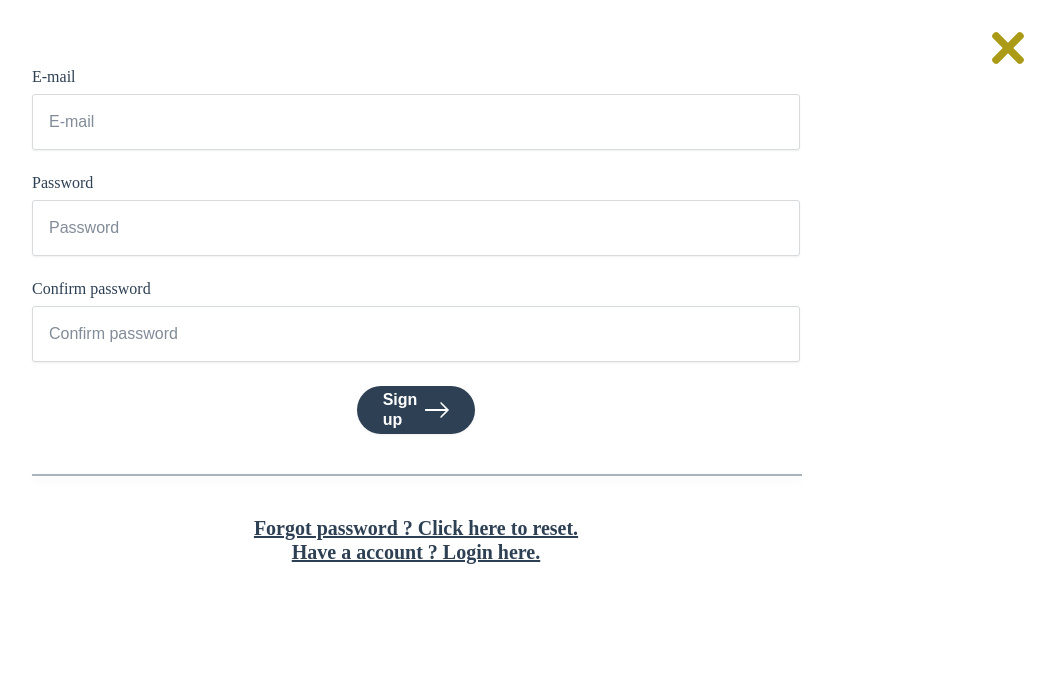
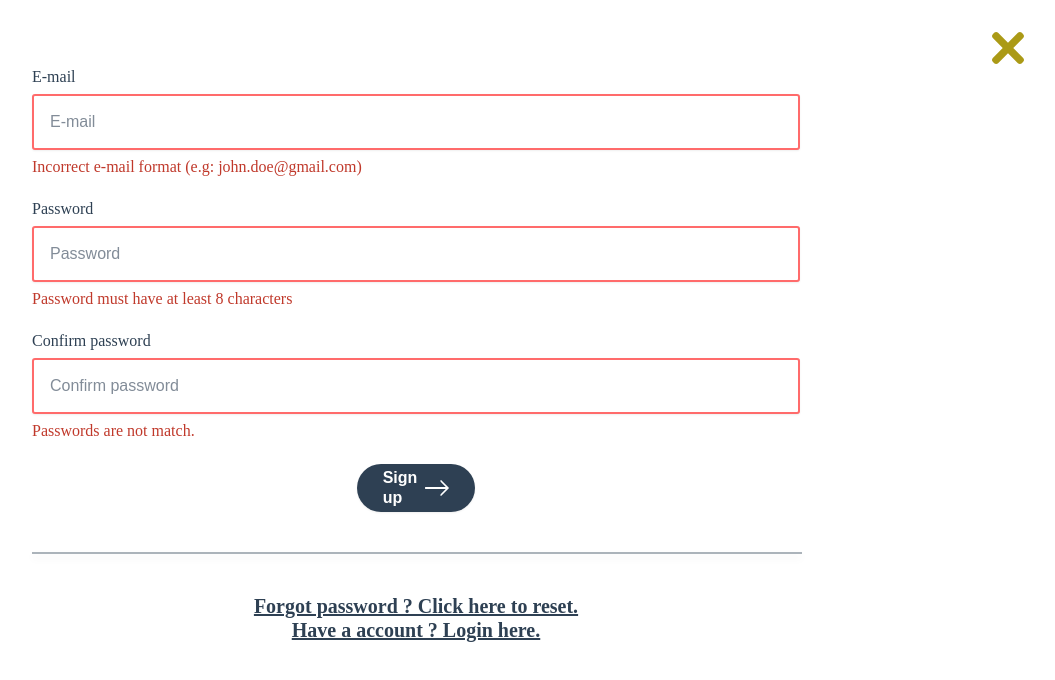
Before and after one commit to thanhtran0302/brandkit, a Next.js app: page /signup in a window 1280 px wide. Both pictures are taken after a click on the button "Sign up". Shown: the top 680 px of the page, without its empty margins (224-1279 px from the left). Built offline with nearby package versions, Linux system fonts and the light colour scheme; no server answers.

Commit message:
Check sign up form errors with Yup

```diff
--- a/package.json
+++ b/package.json
@@ -52,6 +52,7 @@
     "@types/react-dom": "^16.9.8",
     "@types/react-gtm-module": "^2.0.0",
     "@types/styled-components": "^5.1.0",
+    "@types/yup": "^0.29.3",
     "@zeit/next-bundle-analyzer": "^0.1.2",
     "@zeit/next-source-maps": "0.0.4-canary.1",
     "babel-loader": "^8.1.0",
@@ -86,6 +87,7 @@
     "tslint-config-prettier": "^1.18.0",
     "tslint-react": "^5.0.0",
     "typescript": "^3.9.3",
-    "unfetch": "^4.1.0"
+    "unfetch": "^4.1.0",
+    "yup": "^0.29.1"
   }
 }
--- a/src/components/input/Input.styles.ts
+++ b/src/components/input/Input.styles.ts
@@ -1,15 +1,12 @@
-import styled from 'styled-components';
+import styled, { css } from 'styled-components';
 import colors from '../../constants/colors';
 import radius from '../../constants/radius';
 import spacing from '../../constants/spacing';
 import shadows from '../../constants/shadows';
+import { OwnProps } from './Input';
 
 export const Layout = styled.div`
   position: relative;
-
-  & + & {
-    margin-top: 24px;
-  }
 
   svg {
     height: 40px;
@@ -20,13 +17,12 @@ export const Layout = styled.div`
   }
 `;
 
-export const InputLayout = styled.input`
+export const InputLayout = styled.input<Partial<OwnProps>>`
   outline: none;
   width: 100%;
   height: ${spacing[56]};
   font-size: ${spacing[16]};
   line-height: ${spacing[24]};
-  border: 1px solid ${colors.grey[60]};
   border-radius: ${radius.normal};
   box-shadow: ${shadows.level1};
   box-sizing: border-box;
@@ -34,12 +30,28 @@ export const InputLayout = styled.input`
   color: ${colors.dark.base};
   padding: 0px ${spacing[16]};
 
+  ${({ hasError }: Partial<OwnProps>) =>
+    hasError
+      ? css`
+          border: 2px solid ${colors.bittersweet};
+        `
+      : css`
+          border: 1px solid ${colors.grey[60]};
+        `}
+
   ::placeholder {
     color: ${colors.dark[60]};
   }
 
   :focus {
-    border: 1px solid ${colors.dark.base};
+    ${({ hasError }: Partial<OwnProps>) =>
+      hasError
+        ? css`
+            border: 2px solid ${colors.bittersweet};
+          `
+        : css`
+            border: 1px solid ${colors.dark.base};
+          `}
     transition: 0.5s;
   }
 `;
--- a/src/components/input/Input.tsx
+++ b/src/components/input/Input.tsx
@@ -15,6 +15,7 @@ export interface OwnProps extends InputHTMLAttributes<HTMLInputElement> {
   type: InputTypes;
   value: string;
   onChange?(event: ChangeEvent<HTMLInputElement>): void;
+  hasError?: boolean;
 }
 
 const Input: FC<OwnProps> = ({ value, label, id, ...rest }) => (
--- /dev/null
+++ b/src/components/loader/Loader.styles.ts
@@ -0,0 +1,55 @@
+import styled, { css } from 'styled-components';
+
+import colors from '../../constants/colors';
+import spacing from '../../constants/spacing';
+import radius from '../../constants/radius';
+
+export const loaderAnimation = css`
+  animation: loader-spin 1s infinite linear;
+
+  @keyframes loader-spin {
+    0% {
+      transform: rotate(0deg);
+    }
+    100% {
+      transform: rotate(360deg);
+    }
+  }
+`;
+
+export const LoaderContainer = styled.div`
+  position: absolute;
+  top: 0;
+  left: 0;
+  width: 100%;
+  height: 100%;
+  z-index: 100;
+  background: rgba(255, 255, 255, 0.7);
+`;
+
+export const LoaderRing = styled.div`
+  border: 5px solid rgba(0, 0, 0, 0.2);
+  border-left-color: ${colors.bittersweet};
+  border-radius: ${radius.rounded};
+  width: 100px;
+  height: 100px;
+
+  ${loaderAnimation}
+`;
+
+export const LoaderRingContainer = styled.div`
+  display: flex;
+  flex-direction: column;
+  align-items: center;
+  position: absolute;
+  top: 50%;
+  left: 50%;
+  min-width: 300px;
+  transform: translate(-50%, -50%);
+`;
+
+export const LoaderTextLayout = styled.div`
+  font-size: ${spacing[16]};
+  color: ${colors.dark[80]};
+  margin-top: ${spacing[16]};
+`;
--- /dev/null
+++ b/src/components/loader/Loader.tsx
@@ -0,0 +1,23 @@
+import React, { FC } from 'react';
+
+import {
+  LoaderContainer,
+  LoaderRing,
+  LoaderRingContainer,
+  LoaderTextLayout
+} from './Loader.styles';
+
+export interface LoaderProps {
+  text?: string;
+}
+
+const Loader: FC<LoaderProps> = ({ text }) => (
+  <LoaderContainer>
+    <LoaderRingContainer>
+      <LoaderRing />
+      {text && <LoaderTextLayout>{text}</LoaderTextLayout>}
+    </LoaderRingContainer>
+  </LoaderContainer>
+);
+
+export default Loader;
--- /dev/null
+++ b/src/components/signup/SignUp.schema.ts
@@ -0,0 +1,14 @@
+import * as yup from 'yup';
+import { SignUpStateProps } from './SignUp';
+
+export function getSignUpSchema(
+  emailMsg: string,
+  passwordMsg: string,
+  confirmPasswordMsg: string
+): yup.ObjectSchema<yup.Shape<object | undefined, SignUpStateProps>> {
+  return yup.object().shape({
+    email: yup.string().required(emailMsg).email(),
+    password: yup.string().min(8).required(passwordMsg),
+    confirm_password: yup.string().min(8).required(confirmPasswordMsg)
+  });
+}
--- a/src/components/signup/SignUp.styles.ts
+++ b/src/components/signup/SignUp.styles.ts
@@ -45,3 +45,14 @@ export const CloseWrapper = styled.div`
     }
   }
 `;
+
+export const InputError = styled.p`
+  margin-top: ${spacing[8]};
+  color: ${colors.error};
+`;
+
+export const InputWithError = styled.div`
+  & + & {
+    margin-top: ${spacing[24]};
+  }
+`;
--- a/src/components/signup/SignUp.tsx
+++ b/src/components/signup/SignUp.tsx
@@ -2,6 +2,8 @@ import React, { Fragment, useState, ChangeEvent, MouseEvent } from 'react';
 import { METHODS } from '../../utils/http';
 import Input, { InputTypes } from '../input/Input';
 import {
+  InputWithError,
+  InputError,
   CloseWrapper,
   Link,
   Separator,
@@ -18,20 +20,28 @@ import Button, {
 import { useTranslation } from 'react-i18next';
 import Arrow from '../../assets/icons/arrow.svg';
 import Close from '../../assets/icons/close.svg';
+import { getSignUpSchema } from './SignUp.schema';
+import * as yup from 'yup';
+import Loader from '../loader/Loader';
+import { extractYupErrors } from '../../utils/global';
 
-interface StateProps {
+export interface SignUpStateProps {
   email: string;
   password: string;
   confirm_password: string;
 }
 
-const SignUp = () => {
-  const { t } = useTranslation();
-  const [state, setState] = useState<StateProps>({
+const defaultStateValues: SignUpStateProps = {
   email: '',
   password: '',
   confirm_password: ''
-  });
+};
+
+const SignUp = () => {
+  const { t } = useTranslation();
+  const [state, setState] = useState<SignUpStateProps>(defaultStateValues);
+  const [errors, setErrors] = useState<SignUpStateProps>(defaultStateValues);
+  const [isLoading, setLoading] = useState<boolean>(false);
 
   const onChange = (event: ChangeEvent<HTMLInputElement>) => {
     event.preventDefault();
@@ -44,22 +54,43 @@ const SignUp = () => {
 
   const onClick = async (event: MouseEvent<HTMLButtonElement>) => {
     event.preventDefault();
+    setLoading(true);
+    const signUpSchema: yup.ObjectSchema<yup.Shape<
+      object | undefined,
+      SignUpStateProps
+    >> = getSignUpSchema(
+      t('emailErrorMsg'),
+      t('passwordErrorMsg'),
+      t('confirmPasswordErrorMsg')
+    );
 
+    signUpSchema
+      .validate(state, { abortEarly: false })
+      .then(async (valid: yup.Shape<object | undefined, SignUpStateProps>) => {
         try {
           await fetch(`${API_URL}/signup`, {
             method: METHODS.POST,
-        body: JSON.stringify(state),
+            body: JSON.stringify(valid),
             headers: {
               'Content-Type': 'application/json'
             }
           });
+          setErrors(defaultStateValues);
+          setLoading(false);
         } catch (error) {
+          setLoading(false);
           throw error;
         }
+      })
+      .catch(error => {
+        setLoading(false);
+        setErrors(extractYupErrors(error));
+      });
   };
 
   return (
     <Fragment>
+      {isLoading && <Loader />}
       <CloseWrapper>
         <a href={SITE_URL}>
           <Close />
@@ -68,39 +99,55 @@ const SignUp = () => {
       <BaseWidthLayout>
         <Layout>
           <form>
+            <InputWithError>
               <Input
-              type={InputTypes.TEXT}
-              label="E-mail"
+                type={InputTypes.EMAIL}
+                label={t('email')}
                 id="email-signup"
                 name="email"
-              placeholder="E-mail"
+                placeholder={t('email')}
                 value={state.email}
+                hasError={!!errors.email}
                 onChange={onChange}
                 autoComplete="off"
                 required={true}
               />
+              {errors.email && <InputError>{t('emailErrorMsg')}</InputError>}
+            </InputWithError>
+            <InputWithError>
               <Input
                 type={InputTypes.PASSWORD}
-              label="Password"
+                label={t('password')}
                 id="password-signup"
                 name="password"
-              placeholder="Password"
+                placeholder={t('password')}
                 value={state.password}
+                hasError={!!errors.password}
                 onChange={onChange}
                 autoComplete="off"
                 required={true}
               />
+              {errors.password && (
+                <InputError>{t('passwordErrorMsg')}</InputError>
+              )}
+            </InputWithError>
+            <InputWithError>
               <Input
                 type={InputTypes.PASSWORD}
-              label="Confirm password"
+                label={t('confirmPassword')}
                 id="cpassword-signup"
                 name="confirm_password"
-              placeholder="Confirm password"
+                placeholder={t('confirmPassword')}
                 value={state.confirm_password}
+                hasError={!!errors.confirm_password}
                 onChange={onChange}
                 autoComplete="off"
                 required={true}
               />
+              {errors.confirm_password && (
+                <InputError>{t('confirmPasswordErrorMsg')}</InputError>
+              )}
+            </InputWithError>
             <ButtonWrapper>
               <Button
                 label={t('signUp')}
--- a/src/constants/colors.ts
+++ b/src/constants/colors.ts
@@ -5,6 +5,7 @@ export default {
   bittersweet: '#FF6B6B',
   yellow: '#FFE66D',
   background: '#F9F9F9',
+  error: '#C0392B',
   dark: {
     base: '#2E4053',
     80: '#586675',
--- a/src/locales/en/common.json
+++ b/src/locales/en/common.json
@@ -1,6 +1,12 @@
 {
+  "alreadySignedUp": "Have a account ? Login here.",
+  "confirmPassword": "Confirm password",
+  "confirmPasswordErrorMsg": "Passwords are not match.",
+  "email": "E-mail",
+  "emailErrorMsg": "Incorrect e-mail format (e.g: john.doe@gmail.com)",
+  "forgotPassword": "Forgot password ? Click here to reset.",
   "greeting": "Hello",
-  "signUp": "Sign up",
-  "alreadySignedUp": "Have a account ? Login here.",
-  "forgotPassword": "Forgot password ? Click here to reset."
+  "password": "Password",
+  "passwordErrorMsg": "Password must have at least 8 characters",
+  "signUp": "Sign up"
 }
--- /dev/null
+++ b/src/utils/global.ts
@@ -0,0 +1,24 @@
+export interface YupValidationErrors<T> {
+  errors: string[];
+  message: string;
+  inner: YupValidationErrors<T>[];
+  name: string;
+  path: string | undefined;
+  type: string | undefined;
+  value: T;
+}
+
+export interface Dictionary {
+  [key: string]: string;
+}
+
+export function extractYupErrors<T>(validations: YupValidationErrors<T>) {
+  const errors: Dictionary = {};
+
+  validations.inner.forEach((validation: YupValidationErrors<T>) => {
+    if (validation.path) {
+      errors[validation.path] = 'error';
+    }
+  });
+  return errors;
+}
--- a/src/utils/styles.ts
+++ b/src/utils/styles.ts
@@ -92,7 +92,7 @@ export const GlobalStyle = createGlobalStyle`
       ${QuicksandFont}
     }
 
-    h1, h2, h3, h4 {
+    h1, h2, h3, h4, p {
       ${QuicksandFont}
       margin: 0;
       * {
```
Also changed, not shown: 1 other file (tests, documents, lock files or other folders). Lines whose indentation alone changed are shown as unchanged.
